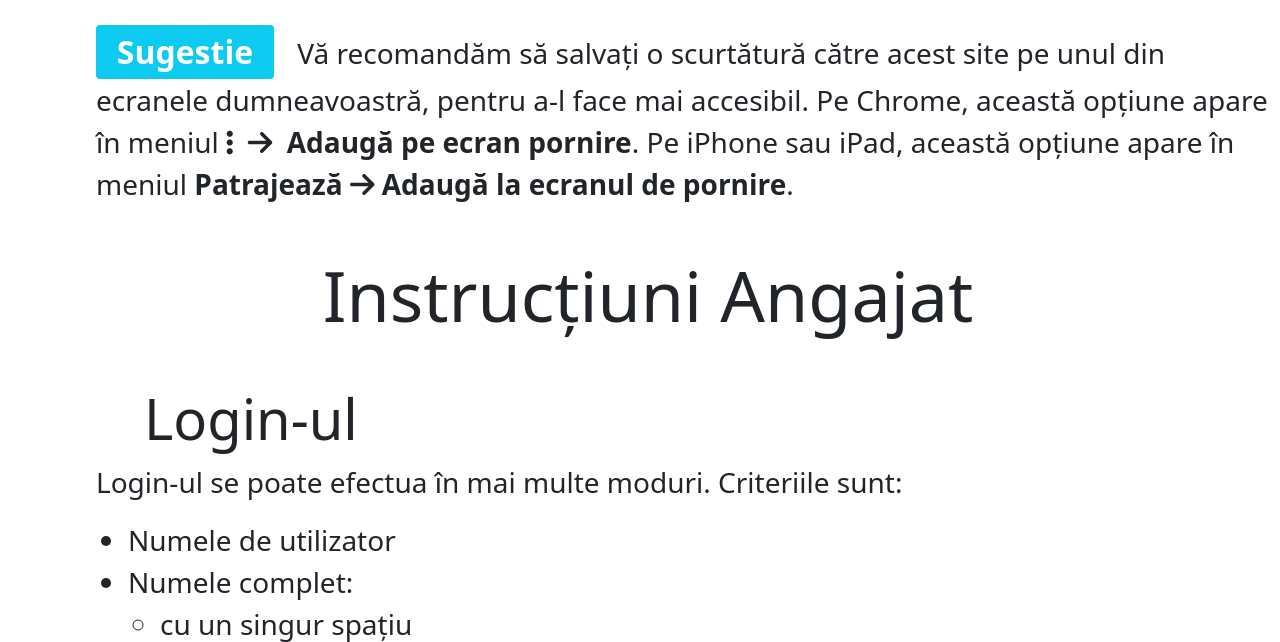
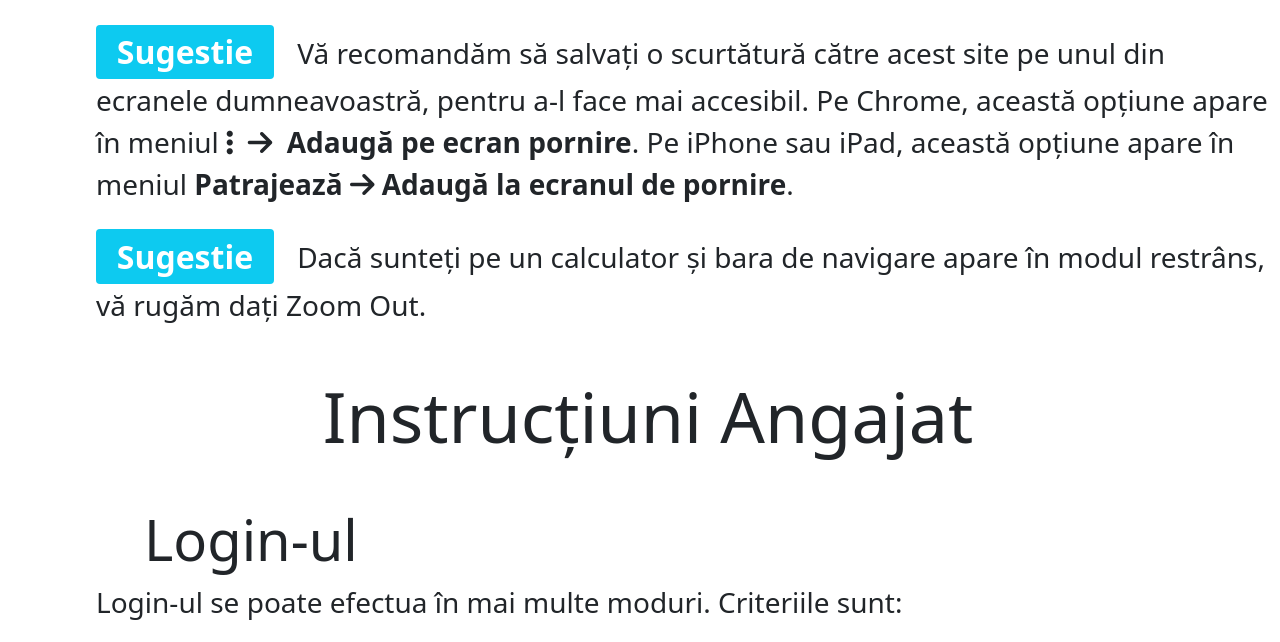
Before and after one commit to danielsofran/RaportAngajati, a Django app: page /about in a window 1280 px wide; the page is wider, and only the part inside the window is pictured. Shown: the part 2909-3551 px from the top of that part. Run offline with Django 4.2, Linux system fonts and the light colour scheme; a user stored in the database is signed in; data comes from the database, SQL or seed files in the repository; both versions use the stored data as it was after the commit; some libraries are stand-ins or nearby versions.

Commit message:
updated about info

```diff
--- a/templates/about.html
+++ b/templates/about.html
@@ -80,6 +80,7 @@ img{
     <p><span class="badge bg-danger rounded-pill">!</span> Dacă aţi refuzat Accesarea Locaţiei, va trebui să o activaţi din <a href="https://docs.buddypunch.com/en/articles/919258-how-to-enable-location-services-for-chrome-safari-edge-and-android-ios-devices-gps-setting">setările browser-ului</a>.</p>
     <p><span class="badge bg-danger rounded-pill">!</span> Dacă primiţi o eroare <strong>Permisiune refuzată</strong> deşi nu aţi primit o solicitare la locaţie, probabil folosiţi <strong>Safari</strong> ca browser. Vă recomandăm să instalaţi <strong>Google Chrome</strong>, altfel nu veţi putea salva activităţi!</p>
     <p class="mt-4"><span class="badge bg-info fs-2 me-3">Sugestie</span> Vă recomandăm să salvaţi o scurtătură către acest site pe unul din ecranele dumneavoastră, pentru a-l face mai accesibil. Pe Chrome, această opţiune apare în meniul <strong><i class="fa-solid fa-ellipsis-vertical"></i> &nbsp;<i class="fa-solid fa-arrow-right"></i>&nbsp; Adaugă pe ecran pornire</strong>. Pe iPhone sau iPad, această opţiune apare în meniul <strong>Patrajează <i class="fa-solid fa-arrow-right"></i> Adaugă la ecranul de pornire</strong>.</p>
+    <p class="mt-4"><span class="badge bg-info fs-2 me-3">Sugestie</span> Dacă sunteţi pe un calculator şi bara de navigare apare în modul restrâns, vă rugăm daţi Zoom Out.</p>
 
     <h1>Instrucţiuni</h1>
     <h2 id="login"> Login-ul </h2>
--- a/templates/aboutManager.html
+++ b/templates/aboutManager.html
@@ -165,6 +165,7 @@ window.addEventListener('load', ()=>{
     <p><span class="badge bg-danger rounded-pill">!</span> Dacă aţi refuzat Accesarea Locaţiei, va trebui să o activaţi din <a href="https://docs.buddypunch.com/en/articles/919258-how-to-enable-location-services-for-chrome-safari-edge-and-android-ios-devices-gps-setting">setările browser-ului</a>.</p>
     <p><span class="badge bg-danger rounded-pill">!</span> Dacă primiţi o eroare <strong>Permisiune refuzată</strong> deşi nu aţi primit o solicitare la locaţie, probabil folosiţi <strong>Safari</strong> ca browser. Vă recomandăm să instalaţi <strong>Google Chrome</strong>, altfel nu veţi putea salva activităţi!</p>
     <p class="mt-4"><span class="badge bg-info fs-2 me-3">Sugestie</span> Vă recomandăm să salvaţi o scurtătură către acest site pe unul din ecranele dumneavoastră, pentru a-l face mai accesibil. Pe Chrome, această opţiune apare în meniul <strong><i class="fa-solid fa-ellipsis-vertical"></i> &nbsp;<i class="fa-solid fa-arrow-right"></i>&nbsp; Adaugă pe ecran pornire</strong>. Pe iPhone sau iPad, această opţiune apare în meniul <strong>Patrajează <i class="fa-solid fa-arrow-right"></i> Adaugă la ecranul de pornire</strong>.</p>
+    <p class="mt-4"><span class="badge bg-info fs-2 me-3">Sugestie</span> Dacă sunteţi pe un calculator şi bara de navigare apare în modul restrâns, vă rugăm daţi Zoom Out.</p>
 
     <h1>Instrucţiuni Angajat</h1>
     <h2 id="login"> Login-ul </h2>
@@ -350,6 +351,7 @@ window.addEventListener('load', ()=>{
     <p>Activitățile angajaților pot fi vizualizate din meniul <strong>Activități</strong>, selectând perioada de timp dorită. Aceste date se vor afișa într-un tabel.</p>
     <p><span class="badge bg-primary rounded-pill">!</span> Dacă observați că tabelul este greu de vizualizat, vă rugăm folosiți opțiunile <i class="fa-solid fa-magnifying-glass-plus text-primary"></i>Zoom in, respectiv <i class="fa-solid fa-magnifying-glass-minus text-primary"></i>Zoom out ale browser-ului.</p>
     <p><span class="badge bg-primary rounded-pill">!</span> Dacă folosiţi un dispozitiv mobil, vă rugăm folosiți opțiunea <strong>Landscape</strong>.</p>
+    <p><span class="badge bg-danger rounded-pill">!</span> Pentru a vă asigrua că sunteţi la curent cu datele provenite de la utilizatori, vă reconandăm să apăsaţi butonul <strong>Reîncarcă <i class="fa-solid fa-rotate-left"></i></strong> al browser-ului!.</p>
     <p>Tabelul este alcătuit din următoarele coloane:</p>
     <ul>
         <li>
@@ -453,7 +455,7 @@ window.addEventListener('load', ()=>{
     </ul>
     <p><span class="badge bg-primary rounded-pill">!</span> Aceste acțiuni sunt permanente, ele nu pot fi anulate!</p>
     <h4 class="fs-2">Ajungere/Plecare</h4>
-    <p><span class="badge bg-danger rounded-pill">!</span>Activitatea unui angajat dintr-o anumită dată poate fi ștearsă prin ștergea câmpurilor care conţin datele ce trebuie să fie șterse. </p>
+    <p><span class="badge bg-danger rounded-pill">!</span>Activitatea unui angajat dintr-o anumită dată poate fi ștearsă prin ștergea câmpurilor care conţin datele ce trebuie să fie eliminate. </p>
     <p>Modificarea datelor de ajungere sau de plecare se face prin editarea câmpurilor, urmată de apăsarea butonului <span class="badge bg-primary">Salvează modificările</span>.</p>
     <p><span class="badge bg-primary rounded-pill">!</span> Sub ajungerile/plecările afişate, se va afişa un formular <strong>fără date</strong>, pentru a putea adăuga o <strong>noua</strong> ajungere/plecare.</p>
     <p>Butonul <span class="badge bg-danger opacity-75"> <i class="fa-solid fa-arrow-rotate-right"></i> Anulează</span> va recompleta valorile câmpurilor cu datele inițiale, înainte să fie modificate, dacă nu ați confirmat salvarea modificărilor sau a ștergerii.</p>
@@ -463,6 +465,9 @@ window.addEventListener('load', ()=>{
         <li> Butonul <div class="btn btn-light fs-5"><i class="fa-solid fa-location-crosshairs"></i></div>: Arată <strong>vechea</strong> locație pe hartă</li>
         <li> Butonul <div class="btn btn-light fs-5"><i class="fa-solid fa-magnifying-glass-location"></i></div>: Setează locația ca fiind locația curentă</li>
     </ul>
+    <p class="mt-4"><span class="badge bg-danger fs-2 me-3">Atenţie!</span> Diferenţa maximă dintre plecări şi ajungeri trebuie să fie de <strong>1</strong>! În caz contrar, datele vor fi afişate haotic!</p>
+    <p> Vă rugăm să modificaţi aceste date astfel încât <strong>diferenţa de 1 să fie respectată!</strong></p>
+
     <h4 class="fs-2">Comenzi</h4>
     <p><span class="badge bg-danger rounded-pill">!</span> Modificarea/ștergerea ajungerii/plecării este total separată de cea a comenzilor!</p>
     <p>Ștergerea unei comenzi se face prin apăsarea butonului <span class="badge bg-danger"><i class="fa-solid fa-xmark"></i> Şterge</span>, din cadrul unei comenzi, urmată de confirmare prin apăsarea butonului <span class="badge bg-warning">Continuă</span>. </p>
@@ -573,7 +578,7 @@ window.addEventListener('load', ()=>{
         <li>Butonul <button class="btn btn-info"><i class="fa-solid fa-file-circle-question"></i></button>: testează harta, încărcând într-o pagină nouă coordonatele <strong>47.15, 24.5</strong>, sau <strong>Str. Simion Mândrescu 21-19, Bistrița</strong></li>
         <li>Butonul <button class="btn btn-outline-success fs-4">Adaugă</button>: creează un rând nou, în care puteţi completa datele unei noi hărţi, <strong>salvarea</strong> ei reprezentând apăsarea butonului <button class="btn btn-success"><i class="fa-solid fa-check"></i></button>. Dacă nu observaţi acest rând, vă rugăm să derulaţi pagina în jos! </li>
     </ul>
-    <p><span class="badge bg-danger rounded-pill">!</span> În cazul în care butonul <button class="btn btn-info"><i class="fa-solid fa-file-circle-question"></i></button> încarcă altă adresă, vă rugăm să apăsaţi butonul Refresh <i class="fa-solid fa-rotate-left"></i> al browser-ului!
+    <p><span class="badge bg-danger rounded-pill">!</span> În cazul în care butonul <button class="btn btn-info"><i class="fa-solid fa-file-circle-question"></i></button> încarcă altă adresă, vă rugăm să apăsaţi butonul Refresh <i class="fa-solid fa-rotate-left"></i> al browser-ului!</p>
     <p><span class="badge bg-primary rounded-pill">!</span> Salvarea unei noi hărţi trebuie finalizată prin apăsarea butonului <button class="btn btn-success"><i class="fa-solid fa-check"></i></button></p>
     <p>Câtă vreme Numele hărţii este unul orientativ, <strong>linkul</strong> este foarte important. Logica acestuia este urmatoarea: </p>
     <ul>
```
Also changed, not shown: db-old.sqlite3.
